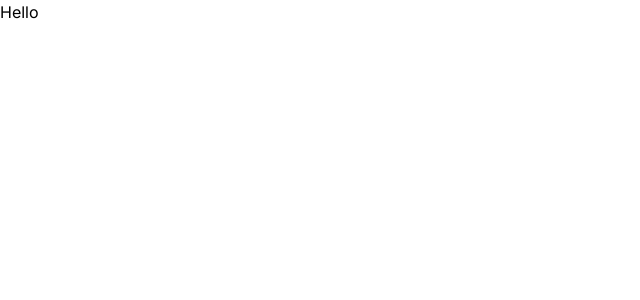
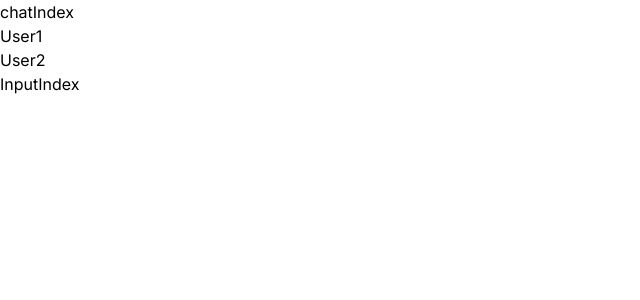
Before and after one commit to mertcetiin/ChatApp, a Next.js app: page / in a window 1280 px wide. Shown: the top 300 px of the page, without its empty margins (0-640 px from the left). Built offline with nearby package versions, Linux system fonts and the light colour scheme.

Commit message:
container and components created

```diff
--- a/app/page.tsx
+++ b/app/page.tsx
@@ -1,9 +1,9 @@
-
+import ChatIndex from '../container/chatIndex'
 
 export default function Home() {
   return (
     <div>
-      <h1>Hello</h1>
+      <ChatIndex />
     </div>
   )
 }
--- /dev/null
+++ b/components/inputIndex.tsx
@@ -0,0 +1,9 @@
+import React from 'react'
+
+function InputIndex() {
+    return (
+        <div>InputIndex</div>
+    )
+}
+
+export default InputIndex
--- /dev/null
+++ b/components/user1.tsx
@@ -0,0 +1,9 @@
+import React from 'react'
+
+function User1() {
+    return (
+        <div>User1</div>
+    )
+}
+
+export default User1
--- /dev/null
+++ b/components/user2.tsx
@@ -0,0 +1,9 @@
+import React from 'react'
+
+function User2() {
+    return (
+        <div>User2</div>
+    )
+}
+
+export default User2
--- /dev/null
+++ b/container/chatIndex.tsx
@@ -0,0 +1,17 @@
+import InputIndex from '@/components/inputIndex';
+import User1 from '@/components/user1';
+import User2 from '@/components/user2';
+import React from 'react'
+
+function ChatIndex() {
+    return (
+        <div>
+            <p>chatIndex</p>
+            <User1 />
+            <User2 />
+            <InputIndex />
+        </div>
+    )
+}
+
+export default ChatIndex;
```
